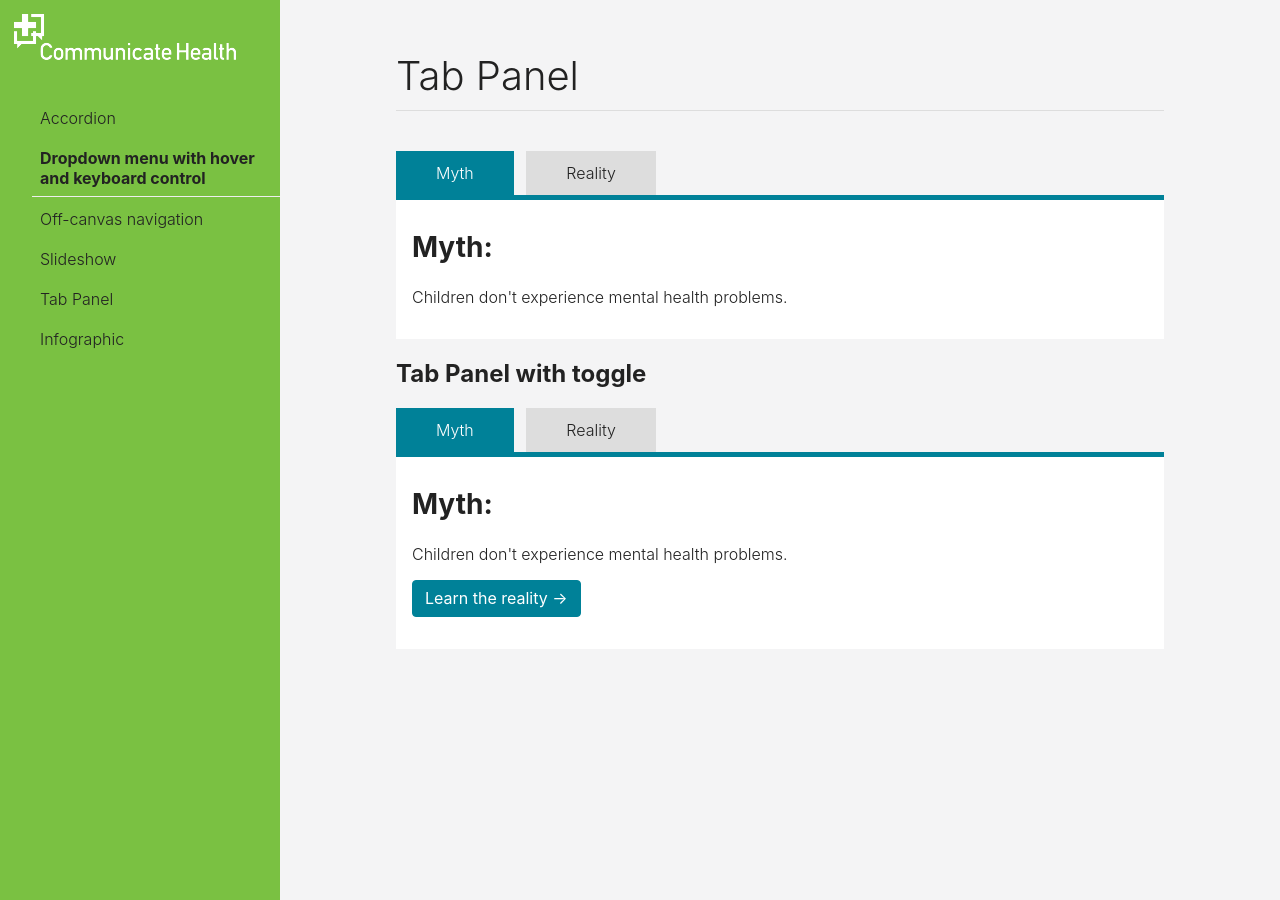
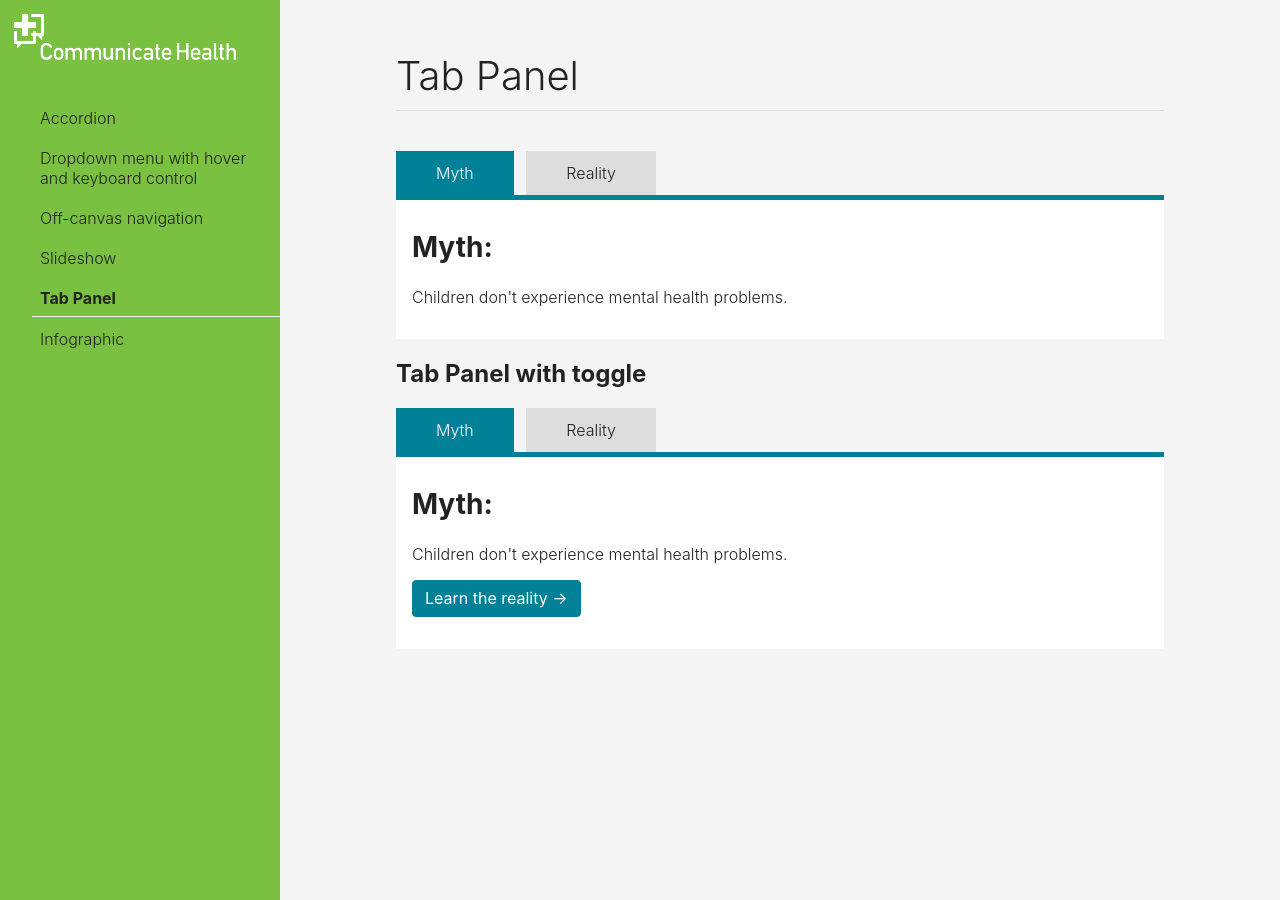
Before and after one commit to allenmr/communicatehealth.github.io, a Jekyll site: the page examples/tabs/index.html, which Jekyll copies as it is, in a window 1280 px wide. Built offline with Jekyll 4.4.1, drawn with Linux system fonts in a browser that asks for light colours.

Commit message:
active nav fix

```diff
--- a/examples/tabs/index.html
+++ b/examples/tabs/index.html
@@ -30,10 +30,10 @@
         <div class="nav" role="navigation">
           <ul id="navigation">
             <li><a href="/examples/accordion/">Accordion</a></li>
-            <li class="current"><a href="/examples/dropdown/">Dropdown menu with hover and keyboard control</a></li>
+            <li><a href="/examples/dropdown/">Dropdown menu with hover and keyboard control</a></li>
             <li><a href="/examples/off-canvas/">Off-canvas navigation</a></li>
             <li><a href="/examples/slideshow/">Slideshow</a></li>
-            <li><a href="/examples/tabs/">Tab Panel</a></li>
+            <li class="current"><a href="/examples/tabs/">Tab Panel</a></li>
             <li><a href="/examples/infographic/">Infographic</a></li>
           </ul>
         </div>
```
